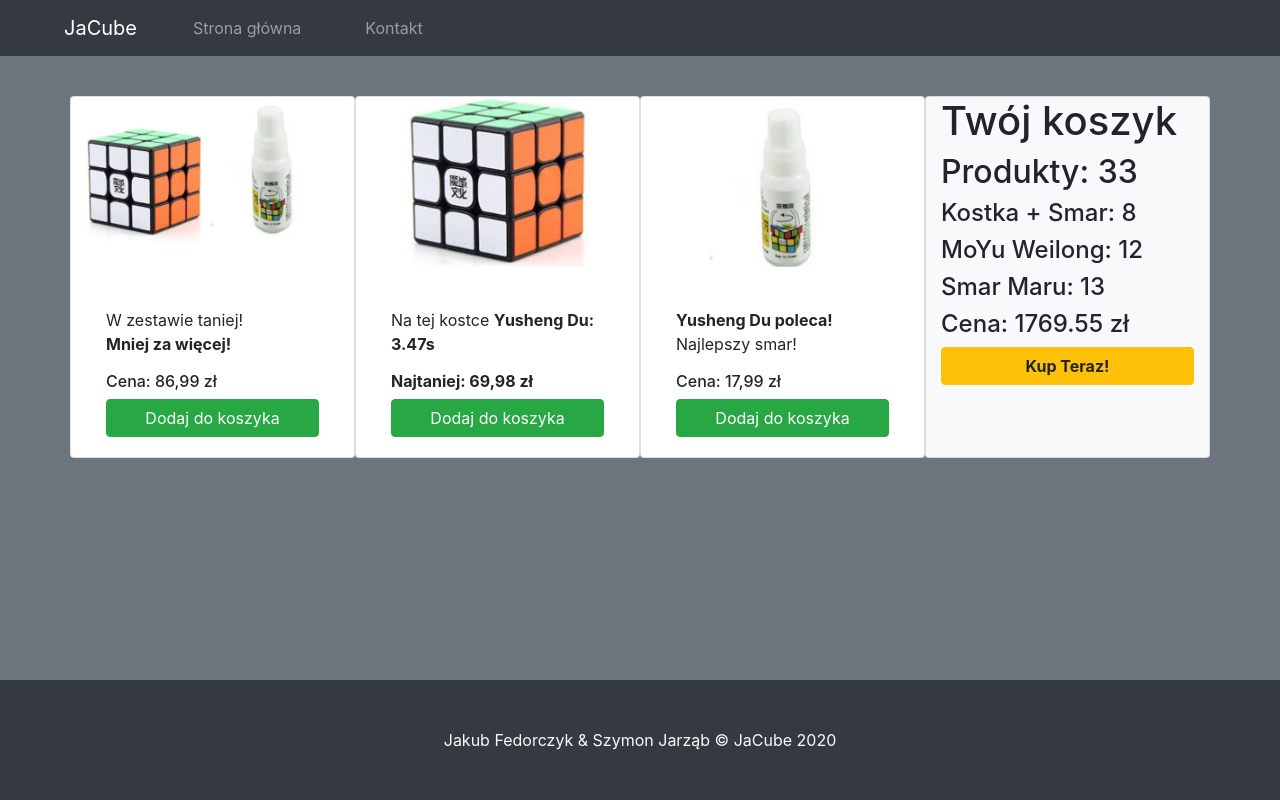
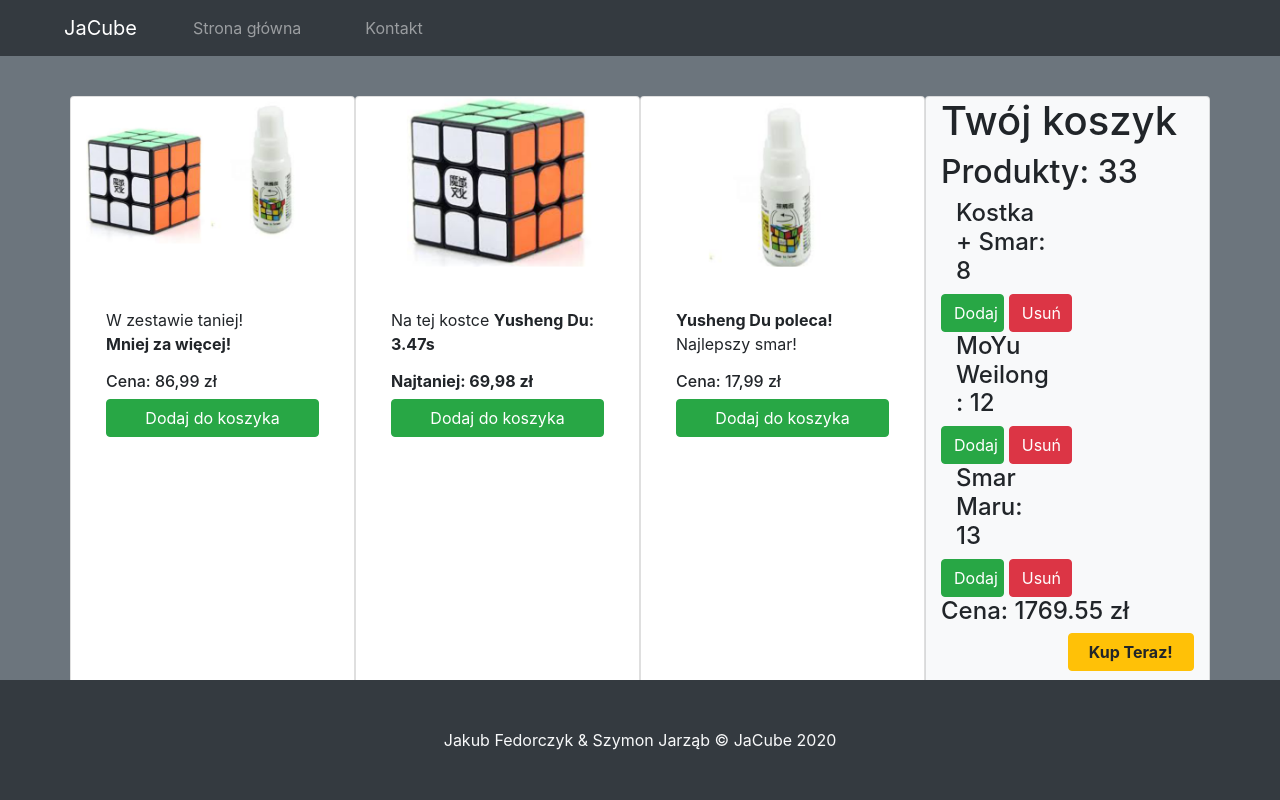
Before and after one commit to jacube1/JaCube, a Django app: page / in a window 1280 px wide. Run offline with Django 3.2, Linux system fonts and the light colour scheme; data comes from the database, SQL or seed files in the repository.

Commit message:
Dodałem przyciski
Dodałem przyciski do dodawania i usuwania produktów

```diff
--- a/templates/pages/home.html
+++ b/templates/pages/home.html
@@ -79,10 +79,12 @@
 								<h1>Twój koszyk</h1>
 								<h2>Produkty: {{ cart.products_counter }}</h2>
                                 {% for p in cart_products %}
-								    <h4>{{ p.product.name }}: {{ p.amount }}</h4>
+									<h4 class="col-6">{{ p.product.name }}: {{ p.amount }}</h4>
+									<input type="submit" value="Dodaj" class="btn btn-success btn-md col-3">
+									<input type="submit" value="Usuń" class="btn btn-danger btn-md col-3">
                                 {% endfor %}
                                     <h4>Cena: {{ price_total }} zł</h4>
-								<a href="{% url 'cart_submit' %}" class="btn btn-warning btn-md col-12"><b>Kup Teraz!</b></a>
+								<a href="{% url 'cart_submit' %}" class="btn btn-warning btn-md col-6 offset-6"><b>Kup Teraz!</b></a>
 							</div>
 
 						</div>
```
